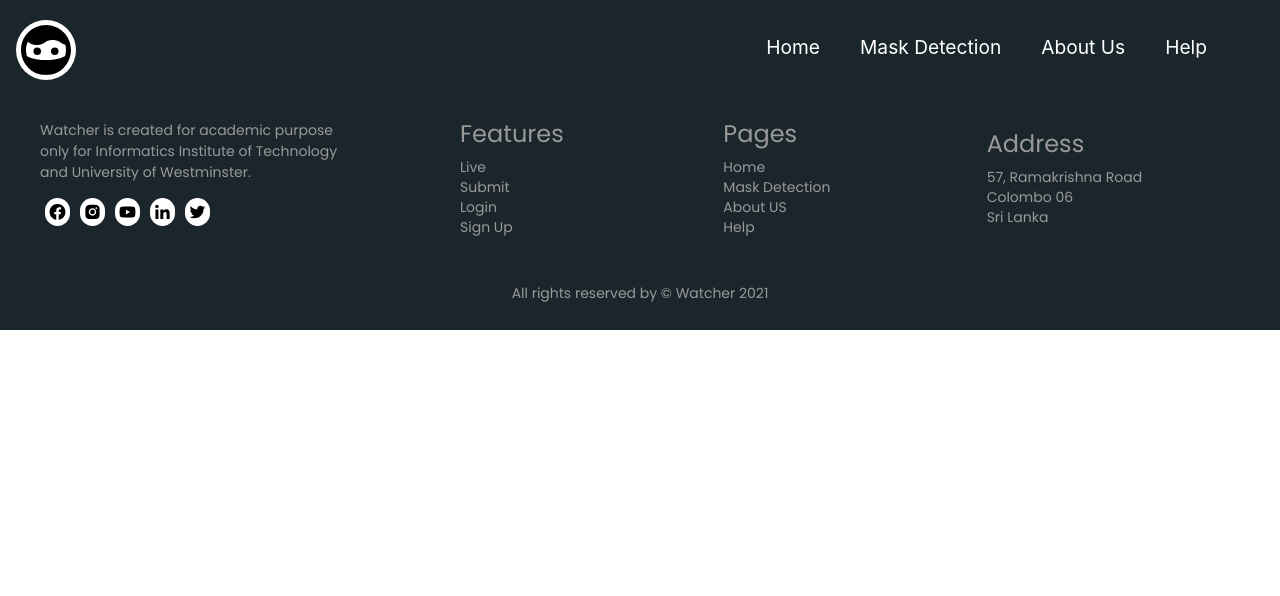
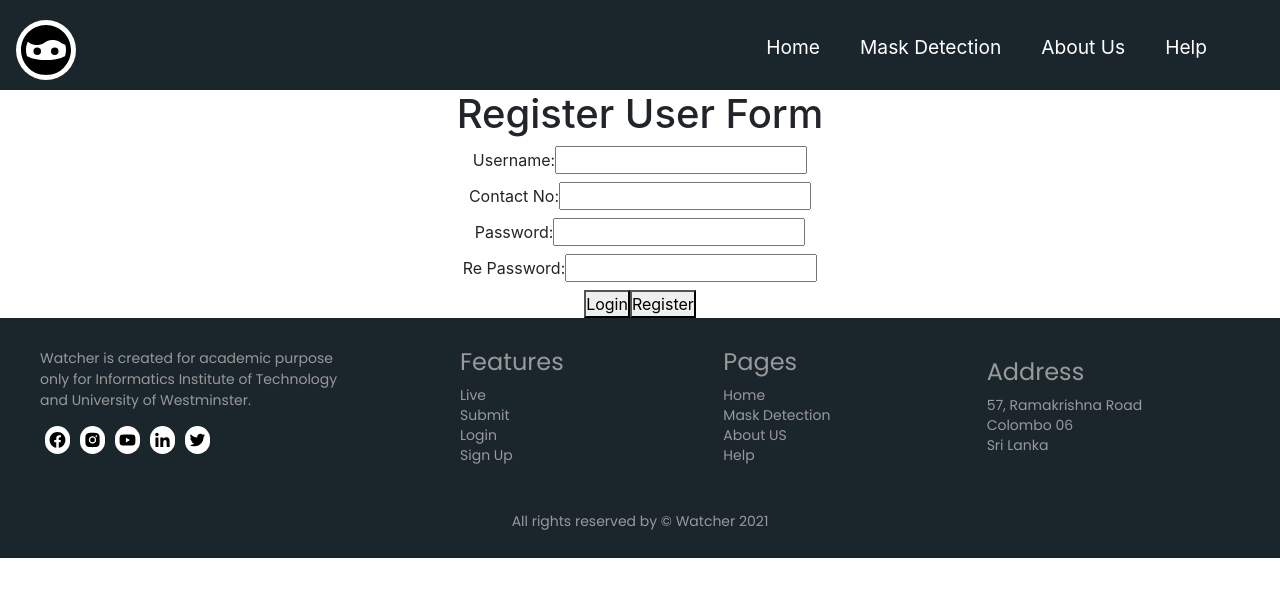
Before and after one commit to Software-Development-Group-Project/Watcher, a React (Create React App) app in the folder sdgp_project/: page /SignUp in a window 1280 px wide. Shown: the top 596 px of the page. Built offline with nearby package versions, Linux system fonts and the light colour scheme.

Commit message:
Sign Up Page
Created Sign Up Page

```diff
--- a/sdgp_project/src/App.js
+++ b/sdgp_project/src/App.js
@@ -7,6 +7,7 @@ import Footer from './components/Footer';
 import Mask from './components/Mask'
 // import Form from './components/Form';
 import Login from './components/login';
+import SignUp from './components/SignUp';
 import {BrowserRouter as Router, Switch, Route} from 'react-router-dom';
 
 function App() {
@@ -28,6 +29,7 @@ function App() {
             <Route path="/aboutus" component = {AboutUs}/>
             <Route path="/mask" component = {Mask}/>
             <Route path="/help" component = {Help}/>
+            <Route path="/SignUp" component = {SignUp}/>
             <Route path="/login" component = {Login}/>
          </Switch>
          <Footer/>
--- /dev/null
+++ b/sdgp_project/src/components/SignUp.js
@@ -0,0 +1,80 @@
+import React, { Component} from 'react';
+
+class SignUp extends Component {
+
+  state = {
+    credentials: {username: '', password: ''}
+  }
+
+  login = event => {
+    fetch('http://127.0.0.1:8000/auth/', {
+      method: 'POST',
+      headers: {'Content-Type': 'application/json'},
+      body: JSON.stringify(this.state.credentials)
+    })
+    .then( data => data.json())
+
+    .catch( error => alert("hi"))
+  }
+
+  register = event => {
+    fetch('http://127.0.0.1:8000/api/users/', {
+      method: 'POST',
+      headers: {'Content-Type': 'application/json'},
+      body: JSON.stringify(this.state.credentials)
+    })
+    .then( data => data.json())
+    .then(
+      data => {
+        alert(data.token);
+      }
+    )
+    .catch( error => alert("r"))
+  }
+  inputChanged = event => {
+    const cred = this.state.credentials;
+    cred[event.target.name] = event.target.value;
+    this.setState({credentials: cred});
+  }
+
+  render() {
+    return (
+      <div>
+        <h1>Register User Form</h1>
+
+        <label>
+          Username:
+          <input type="text" name="username"
+           value={this.state.credentials.username}
+           onChange={this.inputChanged}/>
+        </label>
+        <br/>
+        <label>
+          Contact No:
+          <input type="text" name="username"
+           value={this.state.credentials.username}
+           onChange={this.inputChanged}/>
+        </label>
+        <br/>
+        <label>
+          Password:
+          <input type="password" name="password"
+           value={this.state.credentials.password}
+           onChange={this.inputChanged} />
+        </label>
+        <br/>
+        <label>
+          Re Password:
+          <input type="password" name="password"
+           value={this.state.credentials.password}
+           onChange={this.inputChanged} />
+        </label>
+        <br/>
+        <button onClick={this.login}>Login</button>
+        <button onClick={this.register}>Register</button>
+      </div>
+    );
+  }
+}
+
+export default SignUp;
--- a/sdgp_project/src/components/Welcome.js
+++ b/sdgp_project/src/components/Welcome.js
@@ -14,8 +14,8 @@ class Welcome extends React.Component{
                         <p>In this hard times closing and lockdowns are not easy at all instead if people follow the rules and stop spreading virus would be the better way to live the normal  day to day life. But some people don't follow any rules and regulations for them it's easy to have some one to manage them. <span class="special-text">Watcher</span> will do that work for you!</p>
                         <div class="group-links">
 
-                            <li className="group-links link"><Link to="./login">Sign Up</Link></li>
-                            {/* <Link to="./form">Sign Up</Link> */}
+                            <li className="group-links link"><Link to="./SignUp">Sign Up</Link></li>
+                            {/* <Link to="./form">SignUp</Link> */}
                             <li className="group-links link"><Link to='./login'>Login</Link></li>
                             {/* <Link to="./form">Login</Link> */}
                         </div>
```
